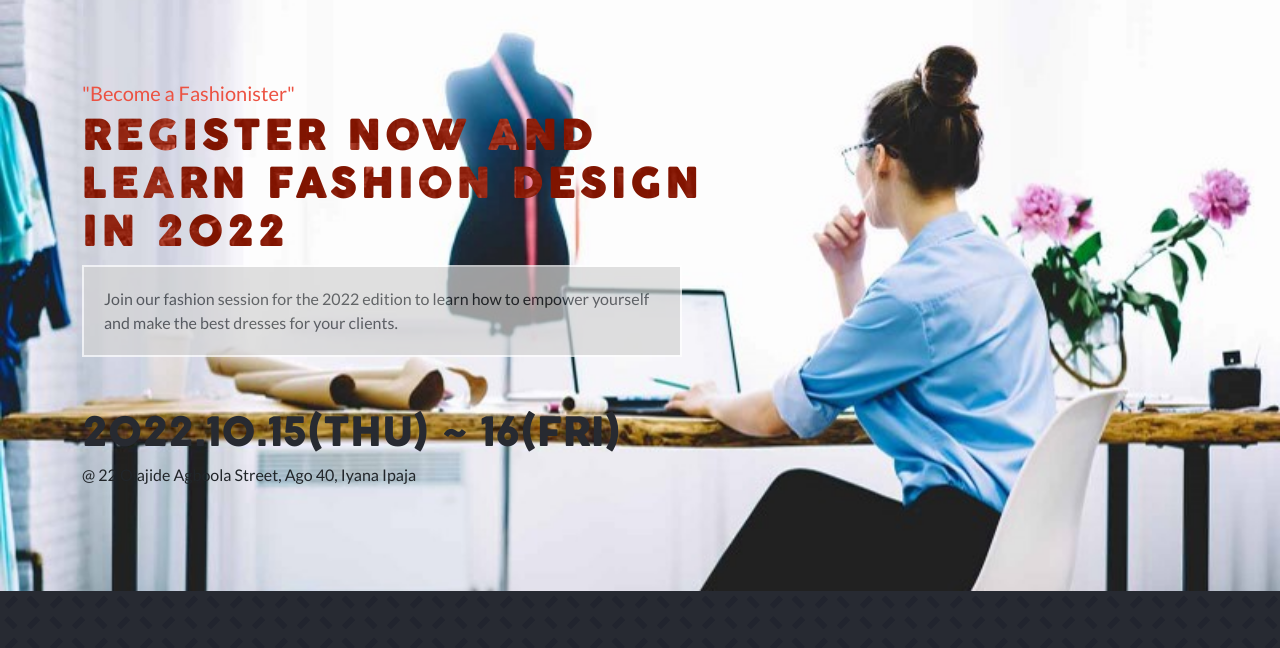
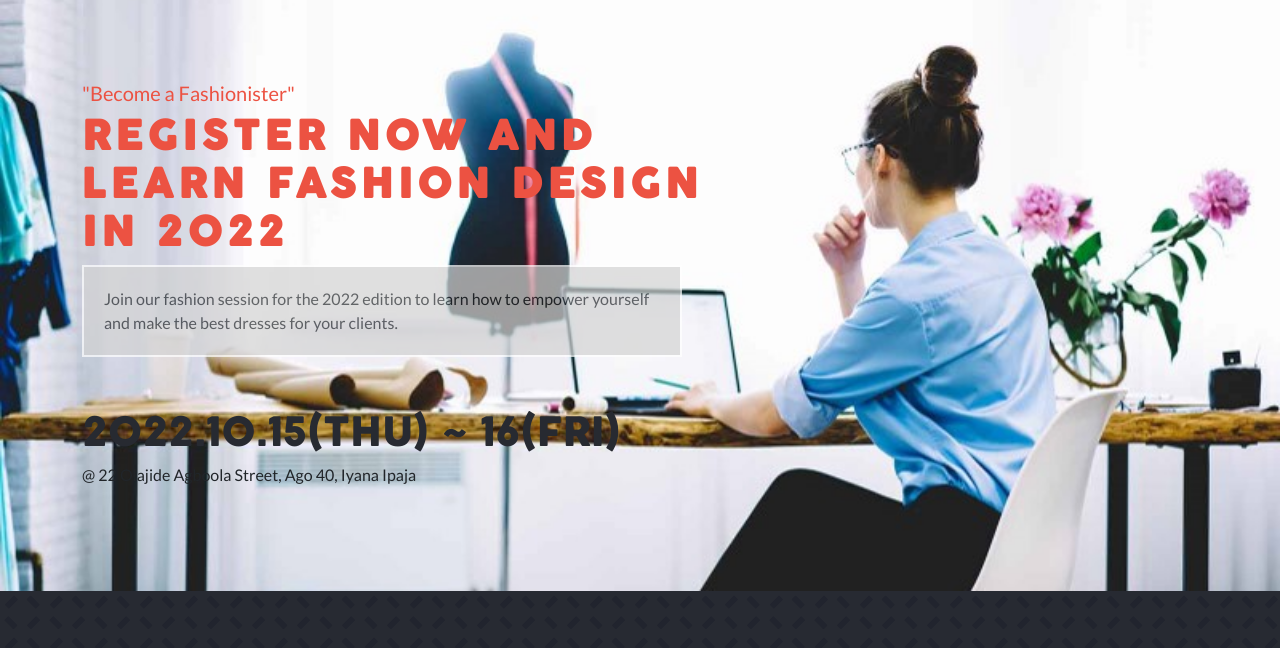
Before and after one commit to ogiogiovictor/microverse_globerry_capstone, a website: page index.html in a window 1280 px wide. Shown: the part 107-755 px from the top of the page. Drawn offline with Linux system fonts and the light colour scheme.

Commit message:
change background clip due to error

```diff
--- a/bootstrap-5.0.2-dist/css/main.css
+++ b/bootstrap-5.0.2-dist/css/main.css
@@ -103,9 +103,9 @@ ul li a:hover {
   font-weight: 900;
   text-transform: uppercase;
   letter-spacing: 5px;
-  background: url("../../images/2010.PNG") 100% 100%;
+  /* background: url("../../images/2010.PNG") 100% 100%;
   -webkit-text-fill-color: transparent;
-  -webkit-background-clip: text;
+  -webkit-background-clip: text; */
 }
 
 h5 {
--- a/bootstrap-5.0.2-dist/css/media-queries.css
+++ b/bootstrap-5.0.2-dist/css/media-queries.css
@@ -30,6 +30,7 @@
     align-items: center;
     height: auto;
     width: 100%;
+    text-align: left;
   }
 
   .g-card-body .card-text {
```
Also changed, not shown: README.md.
